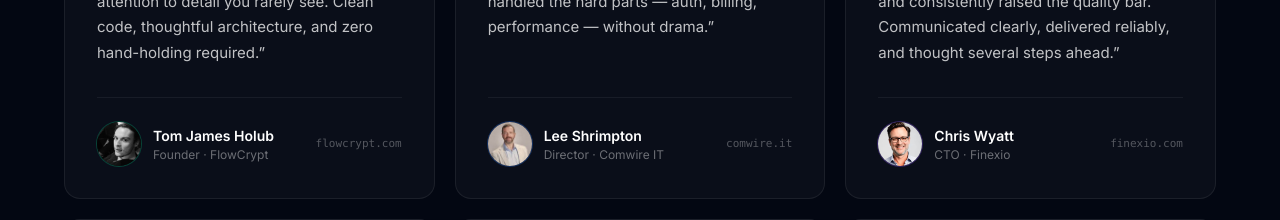
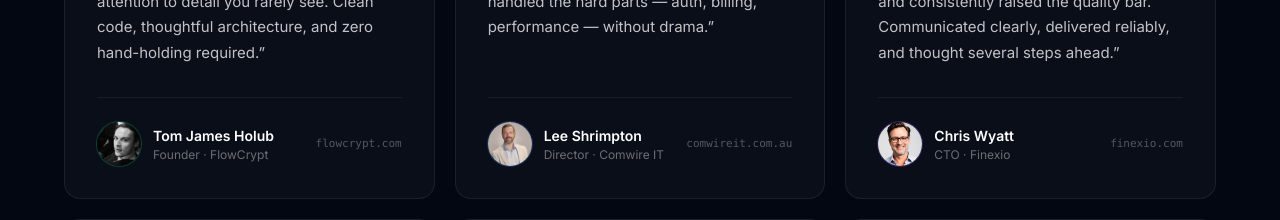
Before and after one commit to Flowdesktech/website, a Next.js app: page / in a window 1280 px wide. Shown: the part 7060-7280 px from the top of the page. Built offline with nearby package versions, Linux system fonts and the light colour scheme.

Commit message:
fix: url

```diff
--- a/components/Testimonials.tsx
+++ b/components/Testimonials.tsx
@@ -39,7 +39,7 @@ const testimonials: Testimonial[] = [
     name: "Lee Shrimpton",
     role: "Director",
     company: "Comwire IT",
-    url: "https://comwire.it",
+    url: "https://comwireit.com.au",
     initials: "LS",
     image: "/images/testimonials/lee-shrimpton.jpg",
     accent: "blue",
```
